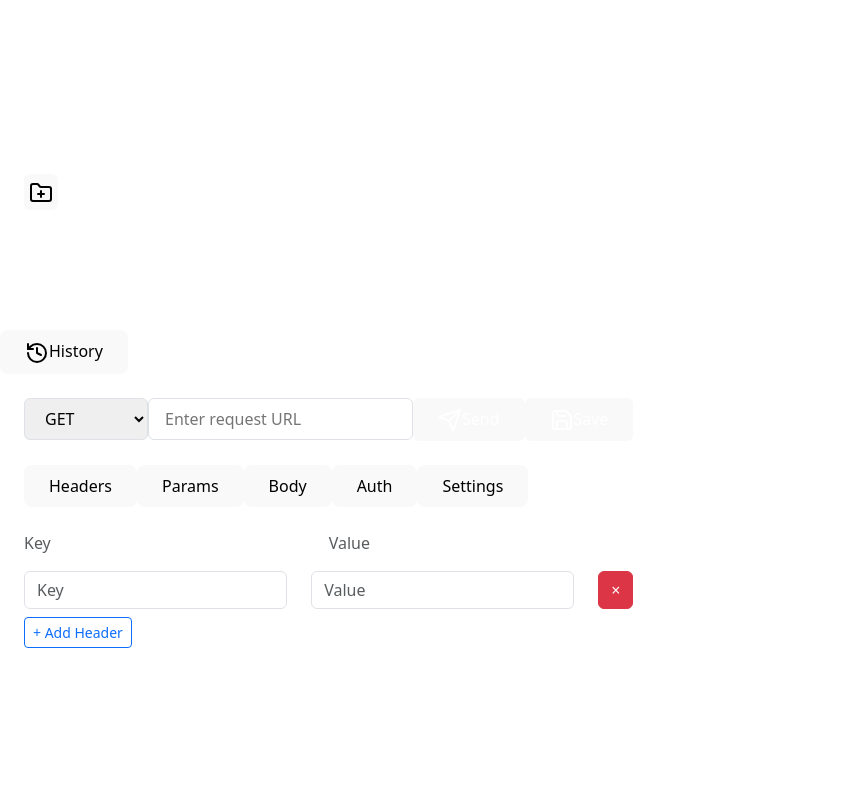
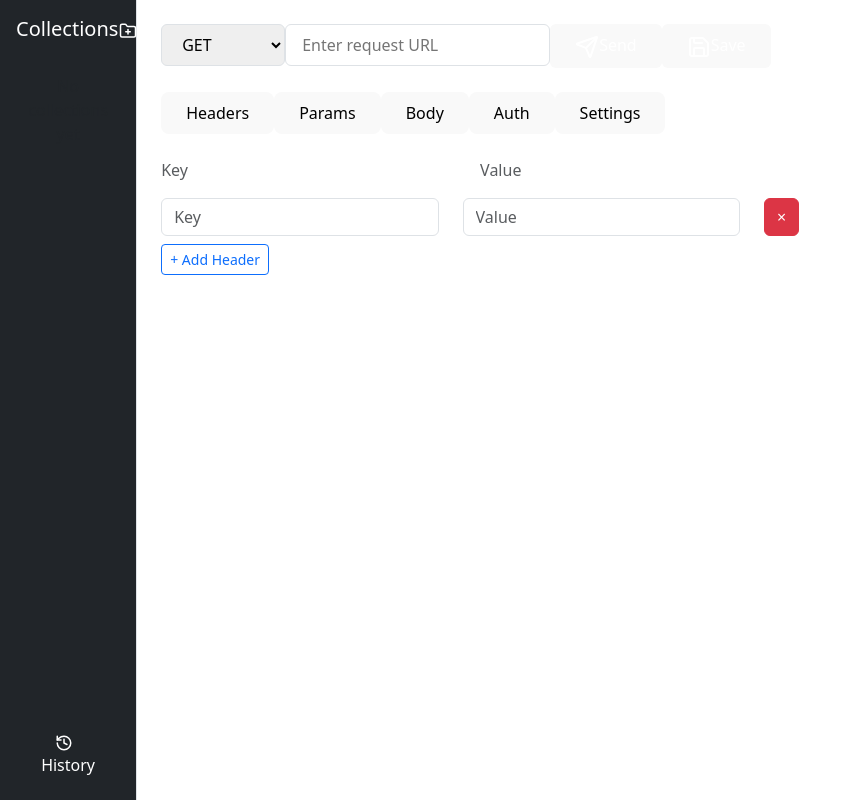
Before and after one commit to DevShedLabs/Transmit, a React (Vite) app: page / in a window 1280 px wide. Shown: the whole page, without its empty margins (0-845 px from the left). Built offline with nearby package versions, Linux system fonts and the light colour scheme.

Commit message:
Layout fixes

```diff
--- a/src/components/Transmit/index.jsx
+++ b/src/components/Transmit/index.jsx
@@ -1,4 +1,5 @@
 import React from 'react';
+import {Container, Row, Col} from 'react-bootstrap';
 import {useTransmitState} from './hooks/useTransmitState';
 import RequestPanel from './RequestPanel';
 import ResponsePanel from './ResponsePanel';
@@ -8,18 +9,20 @@ import SettingsDialog from './dialogs/SettingsDialog';
 
 const Transmit = () => {
     const state = useTransmitState();
-    console.log( 'Transmit state:', state ); // Debug log
 
     const handleSend = () => {
-        console.log( 'Sending request with headers:', state.headers );
+        console.log( 'Sending request...' );
     };
 
     const handleSave = () => {
-        console.log( 'Saving request with headers:', state.headers );
+        console.log( 'Saving request...' );
     };
 
     return (
-        <div className="flex h-screen max-h-screen bg-gray-100">
+        <Container fluid className="vh-100 p-0">
+            <Row className="h-100 g-0">
+                {/* Left Sidebar */}
+                <Col xs={2} className="bg-dark text-white h-100 border-end">
                     <CollectionsSidebar
                         collections={state.collections}
                         onSelect={( item ) => {
@@ -31,31 +34,19 @@ const Transmit = () => {
                             console.log( 'Create collection' );
                         }}
                     />
+                </Col>
 
-            <div className="flex-1 flex flex-col overflow-hidden">
+                {/* Main Content Area */}
+                <Col className="h-100 d-flex flex-column">
+                    <div className="flex-grow-1 overflow-auto">
                         <RequestPanel
-                    // Pass all state and setters explicitly
                             method={state.method}
                             setMethod={state.setMethod}
                             url={state.url}
                             setUrl={state.setUrl}
-                    headers={state.headers}
-                    setHeaders={state.setHeaders} // Make sure setHeaders is passed
-                    params={state.params}
-                    setParams={state.setParams}
-                    body={state.body}
-                    setBody={state.setBody}
-                    bodyType={state.bodyType}
-                    setBodyType={state.setBodyType}
-                    bodyFormat={state.bodyFormat}
-                    setBodyFormat={state.setBodyFormat}
                             loading={state.loading}
                             activeConfigTab={state.activeConfigTab}
                             setActiveConfigTab={state.setActiveConfigTab}
-                    auth={state.auth}
-                    setAuth={state.setAuth}
-                    settings={state.settings}
-                    setSettings={state.setSettings}
                             onSend={handleSend}
                             onSave={handleSave}
                         />
@@ -65,13 +56,20 @@ const Transmit = () => {
                             setResponseView={state.setResponseView}
                         />
                     </div>
+                </Col>
 
-            {state.showHistory && <HistorySidebar />}
+                {/* Right Sidebar (History) */}
+                {state.showHistory && (
+                    <Col xs={3} className="bg-white h-100 border-start">
+                        <HistorySidebar />
+                    </Col>
+                )}
+            </Row>
 
             {state.showSettings && (
                 <SettingsDialog onClose={() => state.setShowSettings( false )} />
             )}
-        </div>
+        </Container>
     );
 };
 
--- a/src/components/Transmit/sidebars/CollectionsSidebar.jsx
+++ b/src/components/Transmit/sidebars/CollectionsSidebar.jsx
@@ -1,9 +1,9 @@
-// src/components/Transmit/sidebars/CollectionsSidebar.jsx
 import React from 'react';
+import {Button, Nav} from 'react-bootstrap';
 import {FolderPlus, ChevronDown, History} from 'lucide-react';
 
 const CollectionsSidebar = ( {
-                                 collections = [], // Add default value
+                                 collections = [],
                                  onSelect = () => {
                                  },
                                  onShowHistory = () => {
@@ -12,40 +12,44 @@ const CollectionsSidebar = ( {
                                  }
                              } ) => {
     return (
-        <div className="w-64 bg-gray-800 text-white flex flex-col">
-            <div className="p-4">
-                <div className="flex justify-between items-center mb-4">
-                    <h2 className="font-semibold">Collections</h2>
-                    <button
+        <div className="d-flex flex-column h-100">
+            <div className="p-3">
+                <div className="d-flex justify-content-between align-items-center mb-3">
+                    <h5 className="mb-0">Collections</h5>
+                    <Button
+                        variant="link"
+                        className="p-0 text-white"
                         onClick={onCreateCollection}
-                        className="p-1 hover:bg-gray-700 rounded"
                     >
-                        <FolderPlus className="w-4 h-4" />
-                    </button>
+                        <FolderPlus size={18} />
+                    </Button>
                 </div>
 
                 {collections.length === 0 ? (
-                    <div className="text-sm text-gray-400 text-center py-4">
+                    <div className="text-muted text-center py-3">
                         No collections yet
                     </div>
                 ) : (
-                     collections.map( collection => (
-                         <CollectionGroup
-                             key={collection.id}
-                             collection={collection}
-                             onSelect={onSelect}
-                         />
-                     ) )
+                     <Nav className="flex-column">
+                         {collections.map( collection => (
+                             <CollectionGroup
+                                 key={collection.id}
+                                 collection={collection}
+                                 onSelect={onSelect}
+                             />
+                         ) )}
+                     </Nav>
                  )}
             </div>
 
-            <button
+            <Button
+                variant="link"
+                className="text-white mt-auto mx-3 mb-3 text-decoration-none"
                 onClick={onShowHistory}
-                className="flex items-center gap-2 px-4 py-2 hover:bg-gray-700 mt-auto"
             >
-                <History className="w-4 h-4" />
+                <History size={18} className="me-2" />
                 History
-            </button>
+            </Button>
         </div>
     );
 };
@@ -55,20 +59,21 @@ const CollectionGroup = ( { collection, onSelect } ) => {
 
     return (
         <div className="mb-2">
-            <div
-                className="flex items-center gap-1 hover:bg-gray-700 p-1 rounded cursor-pointer"
+            <Button
+                variant="link"
+                className="text-white p-2 text-decoration-none w-100 text-start"
                 onClick={() => setIsOpen( !isOpen )}
             >
                 <ChevronDown
-                    className={`w-4 h-4 transform transition-transform ${
-                        isOpen ? '' : '-rotate-90'
-                    }`}
+                    size={18}
+                    className={`me-2 ${isOpen ? '' : 'rotate-270'}`}
+                    style={{ transition: 'transform 0.2s' }}
                 />
-                <span>{collection.name}</span>
-            </div>
+                {collection.name}
+            </Button>
 
             {isOpen && (
-                <div className="ml-4">
+                <Nav className="flex-column ms-3">
                     {collection.items.map( item => (
                         <RequestItem
                             key={item.id}
@@ -76,7 +81,7 @@ const CollectionGroup = ( { collection, onSelect } ) => {
                             onClick={() => onSelect( item )}
                         />
                     ) )}
-                </div>
+                </Nav>
             )}
         </div>
     );
@@ -84,22 +89,23 @@ const CollectionGroup = ( { collection, onSelect } ) => {
 
 const RequestItem = ( { item, onClick } ) => {
     const methodColors = {
-        GET:    'text-green-400',
-        POST:   'text-blue-400',
-        PUT:    'text-yellow-400',
-        DELETE: 'text-red-400'
+        GET:    'text-success',
+        POST:   'text-primary',
+        PUT:    'text-warning',
+        DELETE: 'text-danger'
     };
 
     return (
-        <div
-            className="flex items-center gap-2 hover:bg-gray-700 p-1 rounded cursor-pointer text-sm"
+        <Button
+            variant="link"
+            className="text-white p-2 text-decoration-none w-100 text-start"
             onClick={onClick}
         >
-            <div className={`w-12 text-xs ${methodColors[ item.method ] || 'text-gray-400'}`}>
+            <span className={`me-2 ${methodColors[ item.method ] || 'text-muted'}`} style={{ fontSize: '0.8em' }}>
                 {item.method}
-            </div>
+            </span>
             <span>{item.name}</span>
-        </div>
+        </Button>
     );
 };
 
```
Also changed, not shown: src/components/Transmit/RequestPanel/RequestPanel.jsx (+51 -40 lines). Lines whose indentation alone changed are shown as unchanged.
